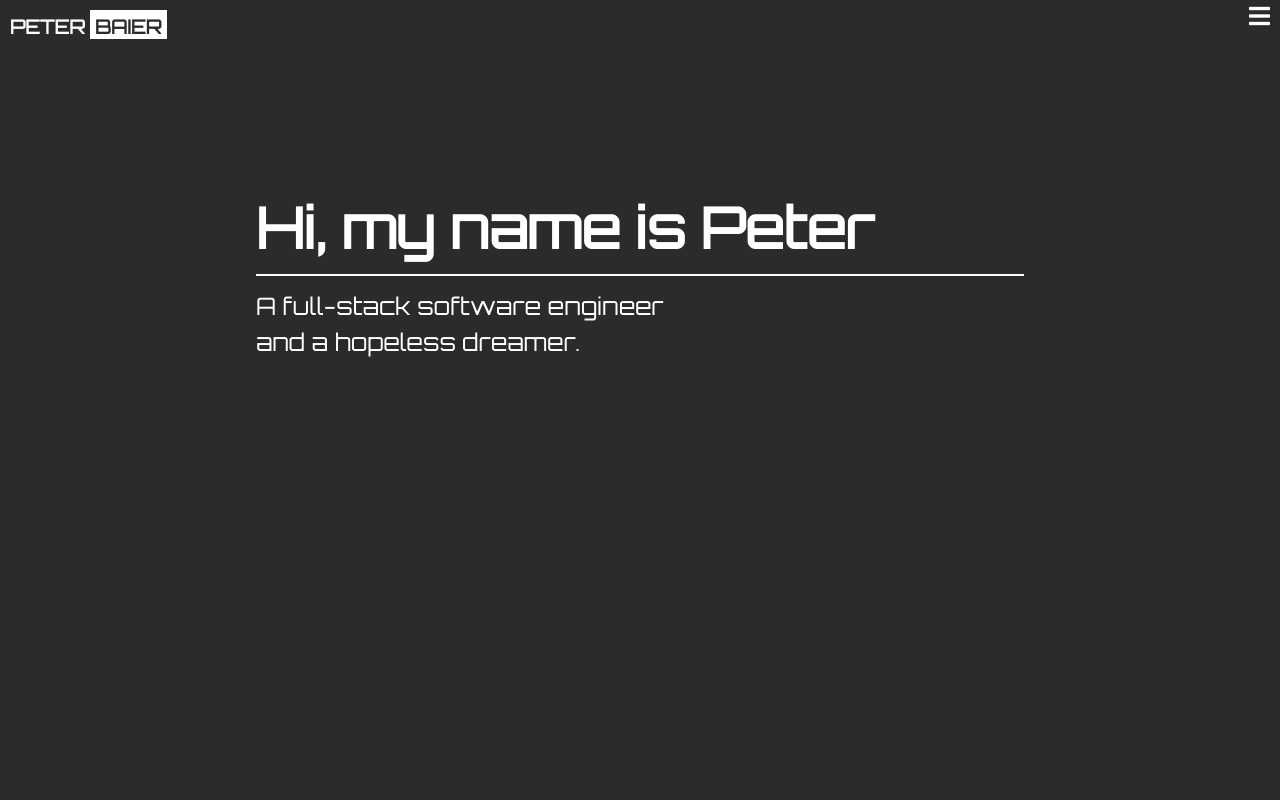
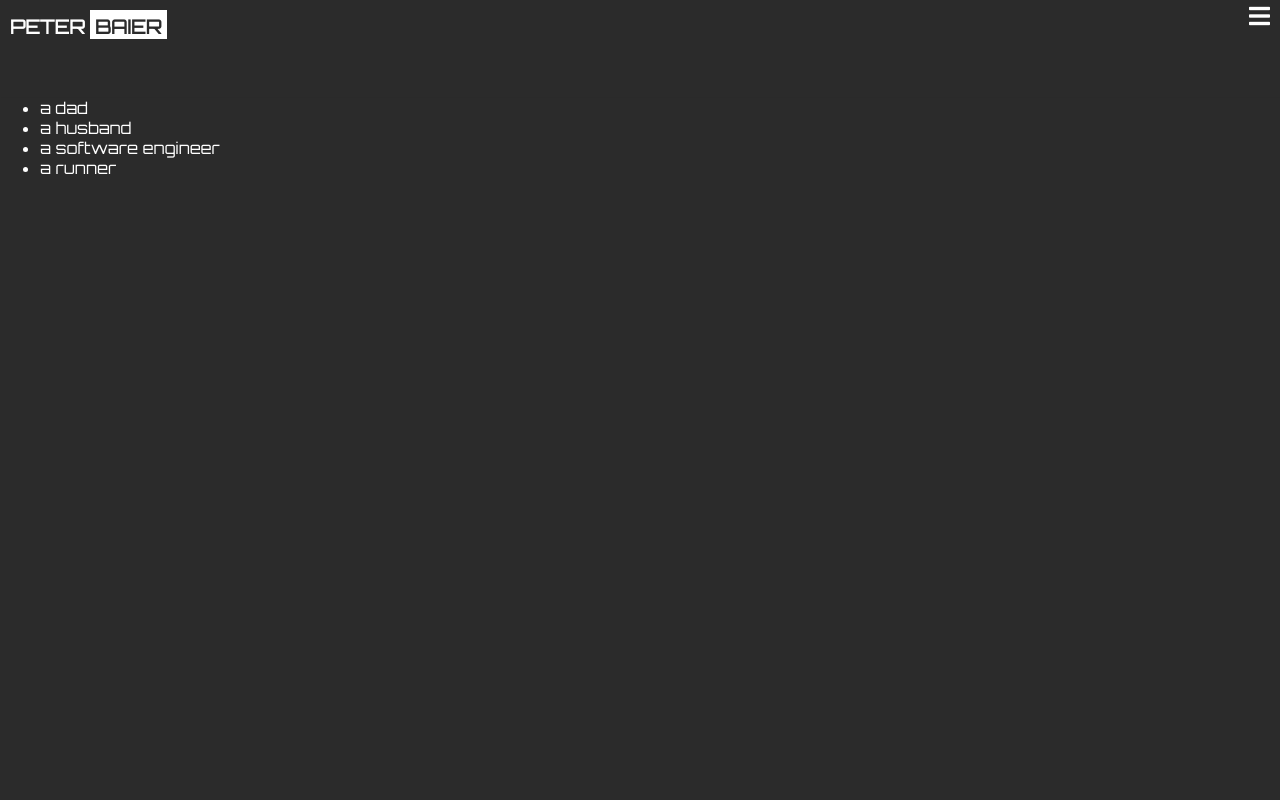
Before and after one commit to peterbaier/myProfile, an Angular app: page / in a window 1280 px wide. Shown: the top 800 px of the page. Built offline with nearby package versions, Linux system fonts and the light colour scheme; a web font is replaced by a local one.

Commit message:
placeholder for menu

```diff
--- a/src/app/app.component.html
+++ b/src/app/app.component.html
@@ -5,6 +5,15 @@
       <a class="logo"><strong>PETER </strong><span>BAIER</span></a>
       <i class="fas fa-bars"></i>
   </header>
+
+  <div class="dropdown">
+    <ul>
+    <li>a dad</li>
+    <li>a husband</li>
+    <li>a software engineer</li>
+    <li>a runner</li>
+    </ul>
+  </div>
 
   <!-- Banner -->
   <section id="banner">
--- a/src/app/app.component.scss
+++ b/src/app/app.component.scss
@@ -62,6 +62,15 @@
   }
 }
 
+.dropdown {
+  height: 100rem;
+  width: 80rem;
+  box-shadow: black 1px 2px 2px;
+  position: relative;
+  top: 50px;
+  right: 0;
+}
+
 #banner {
   height: 100vh;
   width: 100%;
```
